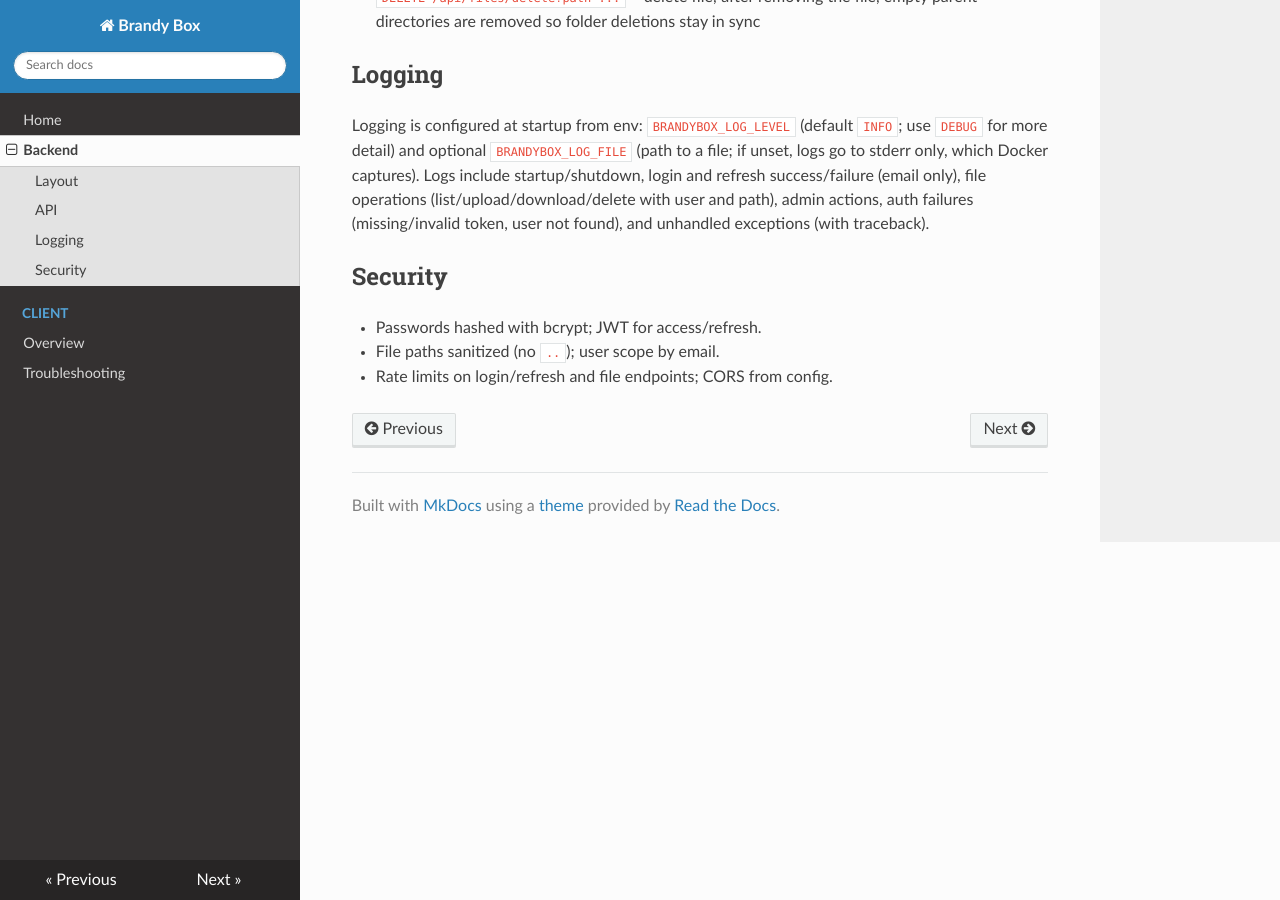
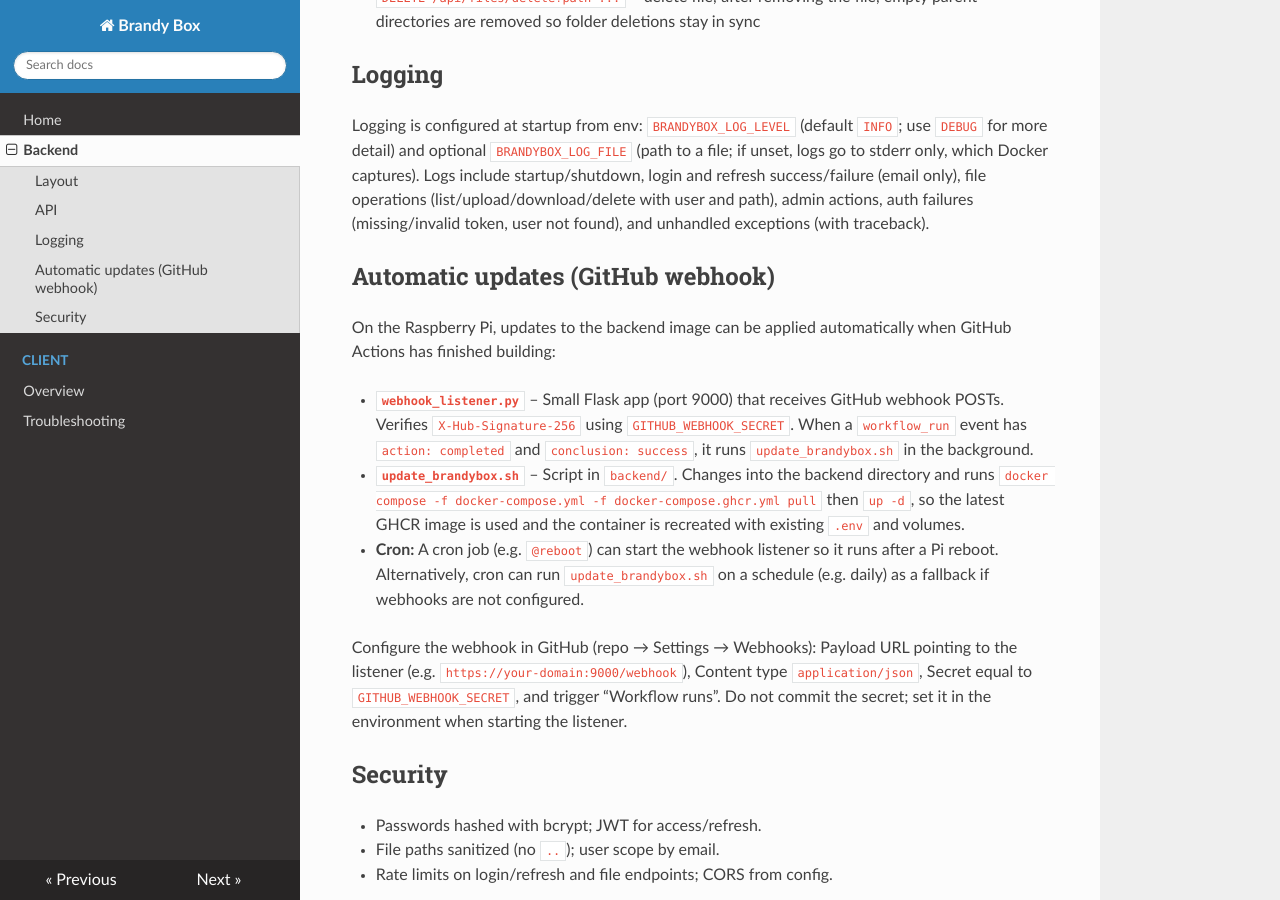
Before and after one commit to markusbrand/brandyBox, an MkDocs documentation site: the page built from docs/backend/overview.md, in a window 1280 px wide and 900 px high, scrolled down 757 px. Built offline with MkDocs 1.6.1, drawn with Linux system fonts in a browser that asks for light colours; nearby versions of some CDN libraries.

Commit message:
Enhance automatic updates and documentation for GitHub webhook integration
- Added a webhook listener script (`webhook_listener.py`) to enable automatic updates of the backend when GitHub Actions completes a build.
- Updated `update_brandybox.sh` to utilize Docker Compose for pulling the latest image and restarting the container.
- Expanded README and installation documentation to include detailed instructions for setting up the webhook and cron jobs for automatic updates.
- Updated `.gitignore` to exclude the new webhook log file, ensuring sensitive data remains untracked.

```diff
--- a/docs/backend/overview.md
+++ b/docs/backend/overview.md
@@ -27,6 +27,16 @@
 
 Logging is configured at startup from env: `BRANDYBOX_LOG_LEVEL` (default `INFO`; use `DEBUG` for more detail) and optional `BRANDYBOX_LOG_FILE` (path to a file; if unset, logs go to stderr only, which Docker captures). Logs include startup/shutdown, login and refresh success/failure (email only), file operations (list/upload/download/delete with user and path), admin actions, auth failures (missing/invalid token, user not found), and unhandled exceptions (with traceback).
 
+## Automatic updates (GitHub webhook)
+
+On the Raspberry Pi, updates to the backend image can be applied automatically when GitHub Actions has finished building:
+
+- **`webhook_listener.py`** – Small Flask app (port 9000) that receives GitHub webhook POSTs. Verifies `X-Hub-Signature-256` using `GITHUB_WEBHOOK_SECRET`. When a `workflow_run` event has `action: completed` and `conclusion: success`, it runs `update_brandybox.sh` in the background.
+- **`update_brandybox.sh`** – Script in `backend/`. Changes into the backend directory and runs `docker compose -f docker-compose.yml -f docker-compose.ghcr.yml pull` then `up -d`, so the latest GHCR image is used and the container is recreated with existing `.env` and volumes.
+- **Cron:** A cron job (e.g. `@reboot`) can start the webhook listener so it runs after a Pi reboot. Alternatively, cron can run `update_brandybox.sh` on a schedule (e.g. daily) as a fallback if webhooks are not configured.
+
+Configure the webhook in GitHub (repo → Settings → Webhooks): Payload URL pointing to the listener (e.g. `https://your-domain:9000/webhook`), Content type `application/json`, Secret equal to `GITHUB_WEBHOOK_SECRET`, and trigger “Workflow runs”. Do not commit the secret; set it in the environment when starting the listener.
+
 ## Security
 
 - Passwords hashed with bcrypt; JWT for access/refresh.
```
Also changed, not shown: .cursor/commands/install-brandybox-server.md (+11 -0 lines), README.md (+10 -0 lines), 3 other files.
